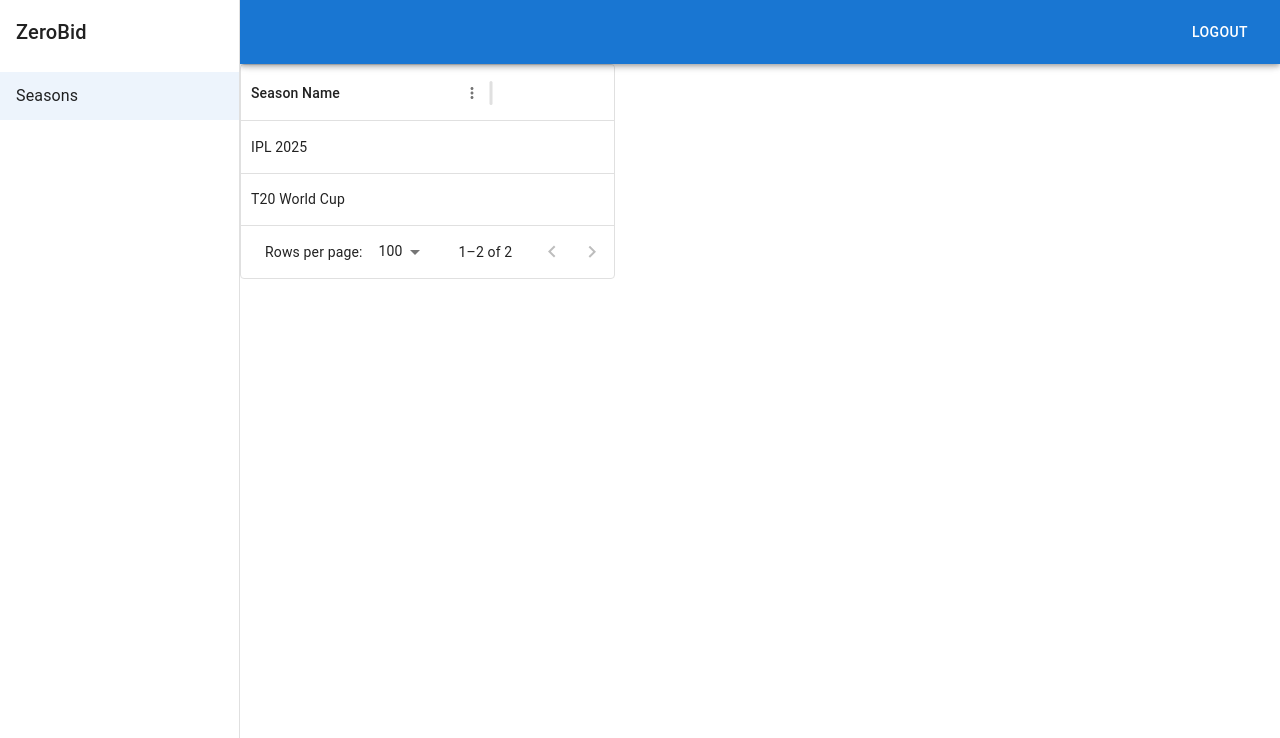
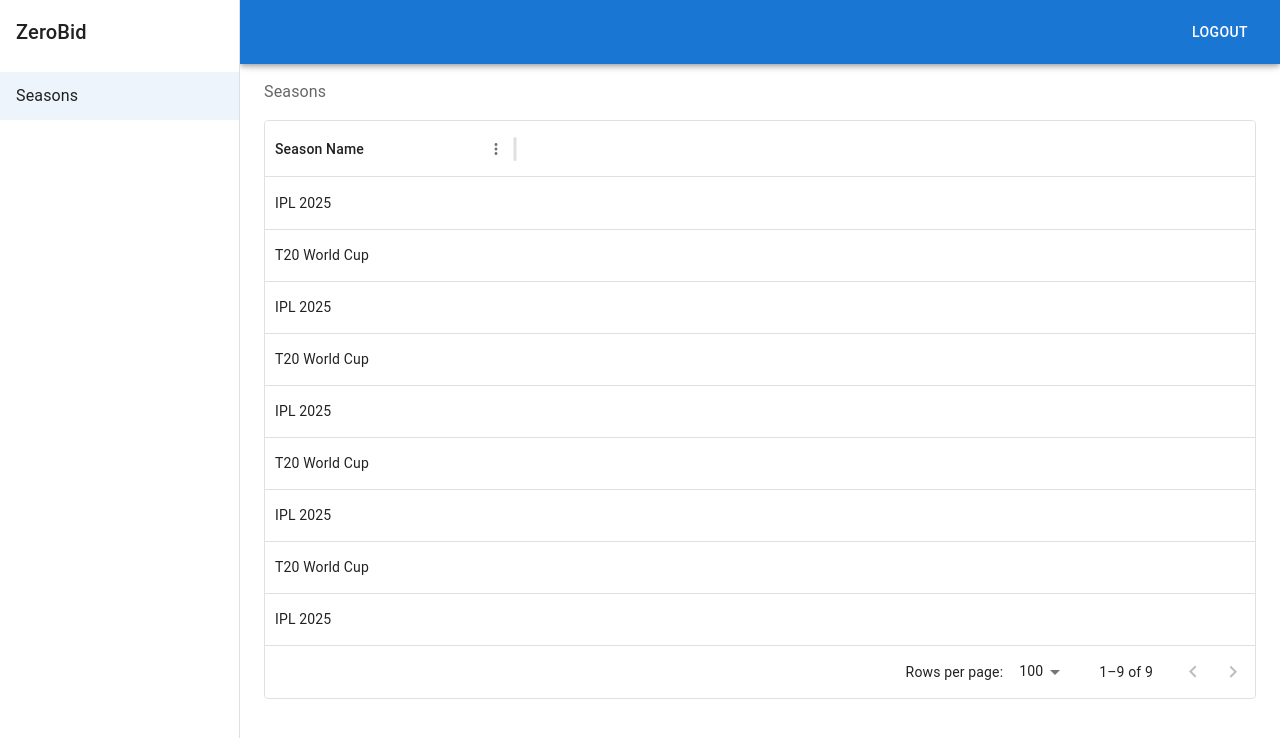
Before and after one commit to jibingzeropixels/auction_app_web, a Next.js app: page /seasons in a window 1280 px wide. Shown: the top 738 px of the page. Built offline with nearby package versions, Linux system fonts and the light colour scheme.

Commit message:
modified layout

```diff
--- a/src/app/(NonAuthLayout)/layout.tsx
+++ b/src/app/(NonAuthLayout)/layout.tsx
@@ -12,6 +12,8 @@
   Toolbar,
   Button,
   Typography,
+  Breadcrumbs,
+  Link,
 } from "@mui/material";
 import { useRouter, usePathname } from "next/navigation";
 
@@ -26,10 +28,16 @@
   const pathname = usePathname();
 
   const pathParts = pathname.split("/");
-  const seasonId = pathParts[3] || null;
-  const eventId = pathParts[4] || null;
+  const seasonId = pathParts[2] ? decodeURIComponent(pathParts[2]) : null;
+  const eventId = pathParts[3] ? decodeURIComponent(pathParts[3]) : null;
 
-  const isActive = (match: string) => pathname.includes(match);
+  const isActive = (path: string) => {
+    if (pathname === path) return true;
+    if (path === "/seasons" && pathname.startsWith("/seasons")) return true;
+    if (seasonId && path === `/seasons/${seasonId}`) return true;
+    if (eventId && path === `/seasons/${seasonId}/${eventId}`) return true;
+    return false;
+  };
 
   const handleNavigate = (path: string) => {
     router.push(path);
@@ -64,18 +72,26 @@
           {seasonId && (
             <ListItemButton
               selected={isActive(`/seasons/${seasonId}`)}
-              onClick={() => handleNavigate(`/seasons/${seasonId}`)}
+              onClick={() =>
+                handleNavigate(`/seasons/${encodeURIComponent(seasonId)}`)
+              }
             >
-              <ListItemText primary="Events" />
+              <ListItemText primary={seasonId} />
             </ListItemButton>
           )}
 
           {seasonId && eventId && (
             <ListItemButton
               selected={isActive(`/seasons/${seasonId}/${eventId}`)}
-              onClick={() => handleNavigate(`/seasons/${seasonId}/${eventId}`)}
+              onClick={() =>
+                handleNavigate(
+                  `/seasons/${encodeURIComponent(
+                    seasonId
+                  )}/${encodeURIComponent(eventId)}`
+                )
+              }
             >
-              <ListItemText primary="Teams" />
+              <ListItemText primary={eventId} />
             </ListItemButton>
           )}
         </List>
@@ -92,7 +108,48 @@
         </Toolbar>
       </AppBar>
 
-      <Box component="main" sx={{ pt: 8 }}>
+      <Box component="main" sx={{ flexGrow: 1, p: 3, pt: 8, height: "100%" }}>
+        <Breadcrumbs aria-label="breadcrumb" sx={{ mb: 2, mt: 2 }}>
+          <Link
+            underline="hover"
+            color="inherit"
+            onClick={() => handleNavigate("/seasons")}
+            sx={{ cursor: "pointer" }}
+          >
+            Seasons
+          </Link>
+
+          {seasonId && (
+            <Link
+              underline="hover"
+              color={eventId ? "inherit" : "text.primary"}
+              onClick={() =>
+                handleNavigate(`/seasons/${encodeURIComponent(seasonId)}`)
+              }
+              sx={{ cursor: "pointer" }}
+            >
+              {seasonId}
+            </Link>
+          )}
+
+          {seasonId && eventId && (
+            <Link
+              underline="hover"
+              color="text.primary"
+              onClick={() =>
+                handleNavigate(
+                  `/seasons/${encodeURIComponent(
+                    seasonId
+                  )}/${encodeURIComponent(eventId)}`
+                )
+              }
+              sx={{ cursor: "pointer" }}
+            >
+              {eventId}
+            </Link>
+          )}
+        </Breadcrumbs>
+
         {children}
       </Box>
     </Box>
--- a/src/app/(NonAuthLayout)/seasons/[season-event]/page.tsx
+++ b/src/app/(NonAuthLayout)/seasons/[season-event]/page.tsx
@@ -9,8 +9,8 @@
   const router = useRouter();
 
   const rows = [
-    { id: 1, name: "Auction Day 1", seasonId: 1 },
-    { id: 2, name: "Auction Day 2", seasonId: 1 },
+    { id: 1, name: "Mens Cricket", seasonId: 1 },
+    { id: 2, name: "Womens Cricket", seasonId: 1 },
   ];
 
   const handleRowClick = (id: any) => {
@@ -21,7 +21,7 @@
     <DataGrid
       rows={rows}
       columns={[{ field: "name", headerName: "Event Name", width: 250 }]}
-      onRowClick={(params) => handleRowClick(params.row.id)}
+      onRowClick={(params) => handleRowClick(params.row.name)}
     />
   );
 }
--- a/src/app/(NonAuthLayout)/seasons/page.tsx
+++ b/src/app/(NonAuthLayout)/seasons/page.tsx
@@ -10,17 +10,24 @@
   const rows = [
     { id: 1, seasonName: "IPL 2025" },
     { id: 2, seasonName: "T20 World Cup" },
+    { id: 3, seasonName: "IPL 2025" },
+    { id: 4, seasonName: "T20 World Cup" },
+    { id: 5, seasonName: "IPL 2025" },
+    { id: 6, seasonName: "T20 World Cup" },
+    { id: 7, seasonName: "IPL 2025" },
+    { id: 8, seasonName: "T20 World Cup" },
+    { id: 9, seasonName: "IPL 2025" },
   ];
 
-  const handleRowClick = (id: any) => {
-    router.push(`/seasons/${id}`);
+  const handleRowClick = (seasonName: any) => {
+    router.push(`/seasons/${encodeURIComponent(seasonName)}`);
   };
 
   return (
     <DataGrid
       rows={rows}
       columns={[{ field: "seasonName", headerName: "Season Name", width: 250 }]}
-      onRowClick={(params) => handleRowClick(params.row.id)}
+      onRowClick={(params) => handleRowClick(params.row.seasonName)}
     />
   );
 }
```
